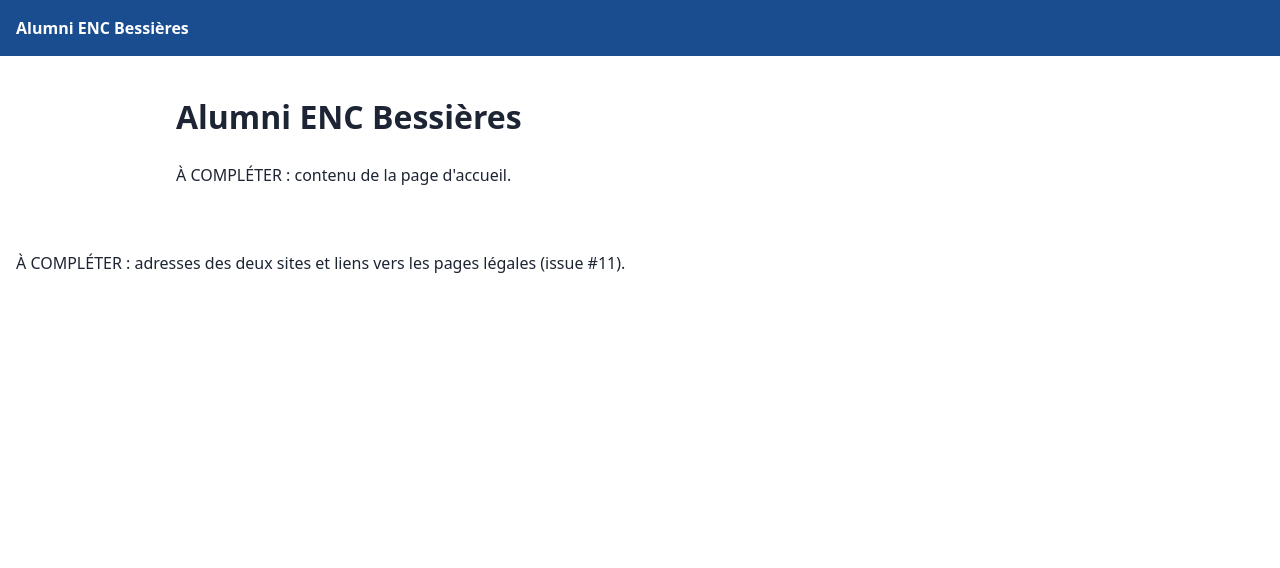
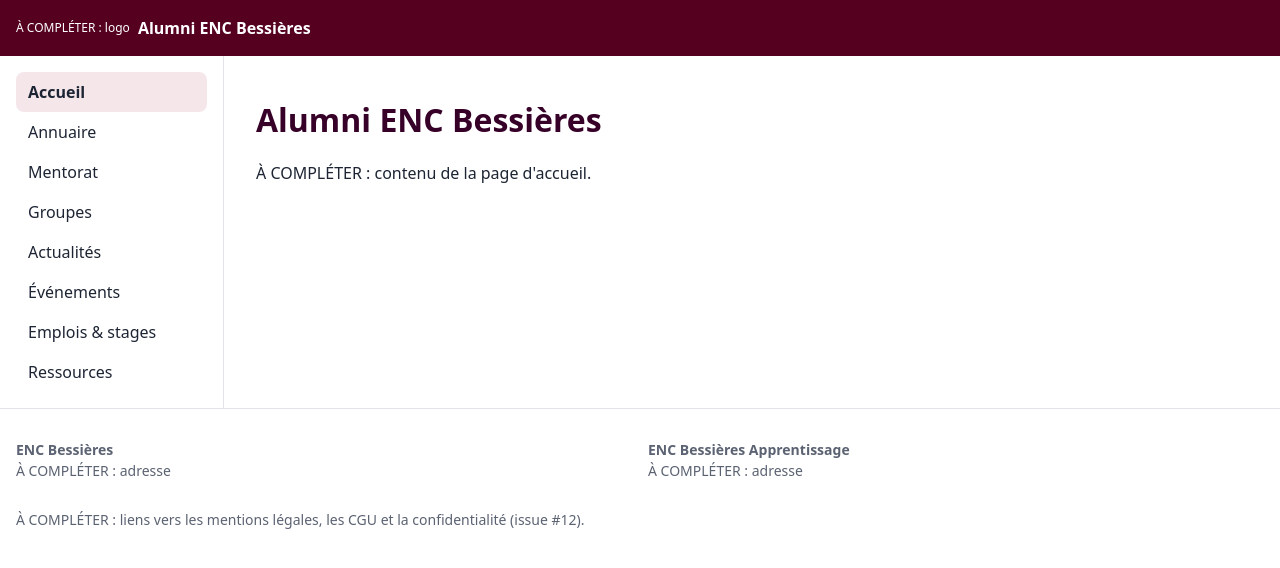
Before and after one commit to enc-bessieres/alumni, a Django app: page / in a window 1280 px wide. Shown: the top 568 px of the page. Run offline with Django 5.2, Linux system fonts and the light colour scheme.

Commit message:
Ajoute le gabarit commun, le menu et les couleurs du site

```diff
--- a/config/settings.py
+++ b/config/settings.py
@@ -21,6 +21,7 @@ INSTALLED_APPS = [
     "django.contrib.messages",
     "django.contrib.staticfiles",
     "accueil",
+    "gabarit",  # Steeve : gabarit des pages, menu, application installable
 ]
 
 MIDDLEWARE = [
@@ -54,6 +55,7 @@ TEMPLATES = [
                 "django.template.context_processors.request",
                 "django.contrib.auth.context_processors.auth",
                 "django.contrib.messages.context_processors.messages",
+                "gabarit.context_processors.menu",
             ],
             "loaders": _LOADERS,
         },
--- a/config/urls.py
+++ b/config/urls.py
@@ -6,4 +6,5 @@ from django.urls import include, path
 urlpatterns = [
     path("admin/", admin.site.urls),
     path("", include("accueil.urls")),
+    path("", include("gabarit.urls")),
 ]
--- /dev/null
+++ b/gabarit/apps.py
@@ -0,0 +1,6 @@
+from django.apps import AppConfig
+
+
+class GabaritConfig(AppConfig):
+    name = "gabarit"
+    verbose_name = "Gabarit des pages"
--- /dev/null
+++ b/gabarit/context_processors.py
@@ -0,0 +1,26 @@
+"""Variables ajoutées à toutes les pages, pour que le gabarit les affiche."""
+
+from django.urls import reverse
+
+from .menu import MENU, NB_ENTREES_MOBILE
+
+
+def _est_actif(url, chemin):
+    """L'accueil n'est actif que sur « / » ; une autre entrée l'est aussi sur ses sous-pages."""
+    if url == "/":
+        return chemin == "/"
+    return chemin.startswith(url)
+
+
+def menu(request):
+    entrees = []
+    for entree in MENU:
+        url = reverse(entree.nom_url)
+        entrees.append(
+            {"libelle": entree.libelle, "url": url, "actif": _est_actif(url, request.path)}
+        )
+    return {
+        "menu": entrees,
+        "menu_mobile": entrees[:NB_ENTREES_MOBILE],
+        "menu_plus": entrees[NB_ENTREES_MOBILE:],
+    }
--- /dev/null
+++ b/gabarit/urls.py
@@ -0,0 +1,21 @@
+"""Pages provisoires « Bientôt disponible ».
+
+Quand un domaine livre sa vraie page, il supprime sa ligne ici,
+déclare ses adresses dans sa propre application et met à jour gabarit/menu.py.
+"""
+
+from django.urls import path
+
+from . import views
+
+app_name = "gabarit"
+
+urlpatterns = [
+    path("annuaire/", views.bientot, {"titre": "Annuaire"}, name="annuaire"),
+    path("mentorat/", views.bientot, {"titre": "Mentorat"}, name="mentorat"),
+    path("groupes/", views.bientot, {"titre": "Groupes"}, name="groupes"),
+    path("actualites/", views.bientot, {"titre": "Actualités"}, name="actualites"),
+    path("evenements/", views.bientot, {"titre": "Événements"}, name="evenements"),
+    path("emplois/", views.bientot, {"titre": "Emplois & stages"}, name="emplois"),
+    path("ressources/", views.bientot, {"titre": "Ressources"}, name="ressources"),
+]
--- a/static/css/site.css
+++ b/static/css/site.css
@@ -1,10 +1,28 @@
-/* Feuille de style provisoire : le gabarit complet arrive avec l'issue #11. */
-/* Mobile d'abord : les règles de base visent le téléphone. */
+/* Feuille de style du site.
+   Mobile d'abord : les règles de base visent le téléphone,
+   celles pour ordinateur sont dans le @media à la fin. */
 
+/* Couleurs et typographie : définies ici, une seule fois. */
 :root {
+  --bordeaux: #55001f;
+  --bordeaux-fonce: #370028;
+  --bordeaux-clair: #f5e6ea;
+
   --texte: #1d2433;
+  --texte-doux: #5b6272;
   --fond: #ffffff;
-  --accent: #1a4d8f;
+  --sur-bordeaux: #ffffff;
+  --bordure: #e2e4ea;
+  --ombre: 0 0.5rem 1.5rem rgb(0 0 0 / 15%);
+
+  --police: system-ui, -apple-system, "Segoe UI", Roboto, sans-serif;
+  --taille-texte: 1rem;
+  --taille-petite: 0.875rem;
+  --taille-mini: 0.8rem;
+  --interligne: 1.5;
+
+  --rayon: 0.5rem;
+  --hauteur-barre-mobile: 3.75rem;
 }
 
 * {
@@ -13,31 +31,186 @@
 
 body {
   margin: 0;
-  font-family: system-ui, sans-serif;
-  line-height: 1.5;
+  /* Laisse la place à la barre du bas sur mobile. */
+  padding-bottom: var(--hauteur-barre-mobile);
+  font-family: var(--police);
+  font-size: var(--taille-texte);
+  line-height: var(--interligne);
   color: var(--texte);
   background: var(--fond);
 }
 
-.entete,
-.contenu,
-.pied {
-  padding: 1rem;
+h1,
+h2,
+h3 {
+  line-height: 1.2;
+  color: var(--bordeaux-fonce);
 }
 
+a {
+  color: var(--bordeaux);
+}
+
+ul {
+  margin: 0;
+  padding: 0;
+  list-style: none;
+}
+
+summary {
+  cursor: pointer;
+  list-style: none;
+}
+
+/* Safari affiche sinon un petit triangle devant « Plus ». */
+summary::-webkit-details-marker {
+  display: none;
+}
+
+/* En-tête */
 .entete {
-  background: var(--accent);
+  display: flex;
+  align-items: center;
+  justify-content: space-between;
+  gap: 1rem;
+  padding: 1rem;
+  background: var(--bordeaux);
+  color: var(--sur-bordeaux);
 }
 
 .marque {
-  color: #ffffff;
+  display: flex;
+  align-items: center;
+  gap: 0.5rem;
+  color: var(--sur-bordeaux);
   font-weight: 700;
   text-decoration: none;
 }
 
+.logo {
+  font-size: 0.75rem;
+  font-weight: 400;
+}
+
+/* Menu déroulant « Plus » */
+.plus ul {
+  position: absolute;
+  right: 0.5rem;
+  bottom: calc(var(--hauteur-barre-mobile) + 0.25rem);
+  z-index: 5;
+  min-width: 12rem;
+  padding: 0.5rem 0;
+  border: 1px solid var(--bordure);
+  border-radius: var(--rayon);
+  background: var(--fond);
+  box-shadow: var(--ombre);
+}
+
+.plus a {
+  display: block;
+  padding: 0.5rem 1rem;
+  color: var(--texte);
+  text-align: left;
+  text-decoration: none;
+}
+
+/* Contenu */
+.contenu {
+  padding: 1rem;
+}
+
+/* Pied de page */
+.pied {
+  padding: 1rem;
+  border-top: 1px solid var(--bordure);
+  color: var(--texte-doux);
+  font-size: var(--taille-petite);
+}
+
+.sites {
+  display: grid;
+  gap: 1rem;
+}
+
+/* Menus : la colonne de gauche est cachée sur mobile. */
+.menu-lateral {
+  display: none;
+}
+
+.menu-lateral a,
+.barre-mobile a,
+.barre-mobile summary {
+  color: var(--texte);
+  text-decoration: none;
+}
+
+[aria-current="page"] {
+  color: var(--bordeaux);
+  font-weight: 700;
+}
+
+/* Barre du bas sur mobile */
+.barre-mobile {
+  position: fixed;
+  right: 0;
+  bottom: 0;
+  left: 0;
+  height: var(--hauteur-barre-mobile);
+  border-top: 1px solid var(--bordure);
+  background: var(--fond);
+}
+
+.barre-mobile > ul {
+  display: flex;
+  height: 100%;
+}
+
+.barre-mobile > ul > li {
+  display: grid;
+  flex: 1;
+  place-items: center;
+  font-size: var(--taille-mini);
+  text-align: center;
+}
+
+/* Ordinateur : menu à gauche, plus de barre en bas. */
 @media (min-width: 48rem) {
+  body {
+    padding-bottom: 0;
+  }
+
+  .barre-mobile {
+    display: none;
+  }
+
+  .mise-en-page {
+    display: grid;
+    grid-template-columns: 14rem 1fr;
+  }
+
+  .menu-lateral {
+    display: block;
+    padding: 1rem;
+    border-right: 1px solid var(--bordure);
+  }
+
+  .menu-lateral a {
+    display: block;
+    padding: 0.5rem 0.75rem;
+    border-radius: var(--rayon);
+  }
+
+  .menu-lateral [aria-current="page"] {
+    background: var(--bordeaux-clair);
+  }
+
+  /* Le texte garde une largeur lisible, aligné à gauche à côté du menu. */
   .contenu {
     max-width: 60rem;
-    margin: 0 auto;
+    padding: 1.5rem 2rem;
+  }
+
+  .sites {
+    grid-template-columns: 1fr 1fr;
   }
 }
--- a/templates/base.html
+++ b/templates/base.html
@@ -10,15 +10,52 @@
 {# Le jeton CSRF est envoyé avec chaque requête HTMX (POST, PUT, DELETE). #}
 <body hx-headers='{"X-CSRFToken": "{{ csrf_token }}"}'>
   <header class="entete">
-    <a class="marque" href="{% url 'accueil:index' %}">Alumni ENC Bessières</a>
+    <a class="marque" href="{% url 'accueil:index' %}">
+      <span class="logo">À COMPLÉTER : logo</span>
+      <span>Alumni ENC Bessières</span>
+    </a>
   </header>
 
-  <main class="contenu">
-    {% block contenu %}{% endblock %}
-  </main>
+  <div class="mise-en-page">
+    {# Ordinateur : le menu complet dans la colonne de gauche. #}
+    <nav class="menu-lateral" aria-label="Menu principal">
+      <ul>
+        {% for entree in menu %}
+          <li><a href="{{ entree.url }}"{% if entree.actif %} aria-current="page"{% endif %}>{{ entree.libelle }}</a></li>
+        {% endfor %}
+      </ul>
+    </nav>
+
+    <main class="contenu">
+      {% block contenu %}{% endblock %}
+    </main>
+  </div>
 
   <footer class="pied">
-    <p>À COMPLÉTER : adresses des deux sites et liens vers les pages légales (issue #11).</p>
+    <div class="sites">
+      <p><strong>ENC Bessières</strong><br>À COMPLÉTER : adresse</p>
+      <p><strong>ENC Bessières Apprentissage</strong><br>À COMPLÉTER : adresse</p>
+    </div>
+    <p>À COMPLÉTER : liens vers les mentions légales, les CGU et la confidentialité (issue #12).</p>
   </footer>
+
+  {# Mobile : barre fixe en bas, 4 entrées puis « Plus » pour les autres. #}
+  <nav class="barre-mobile" aria-label="Menu principal">
+    <ul>
+      {% for entree in menu_mobile %}
+        <li><a href="{{ entree.url }}"{% if entree.actif %} aria-current="page"{% endif %}>{{ entree.libelle }}</a></li>
+      {% endfor %}
+      <li>
+        <details class="plus">
+          <summary>Plus</summary>
+          <ul>
+            {% for entree in menu_plus %}
+              <li><a href="{{ entree.url }}"{% if entree.actif %} aria-current="page"{% endif %}>{{ entree.libelle }}</a></li>
+            {% endfor %}
+          </ul>
+        </details>
+      </li>
+    </ul>
+  </nav>
 </body>
 </html>
```
Also changed, not shown: gabarit/menu.py (added, +31 -0 lines), gabarit/tests.py (added, +68 -0 lines), gabarit/views.py (added, +8 -0 lines), templates/gabarit/bientot.html (added, +8 -0 lines), gabarit/__init__.py (added).
